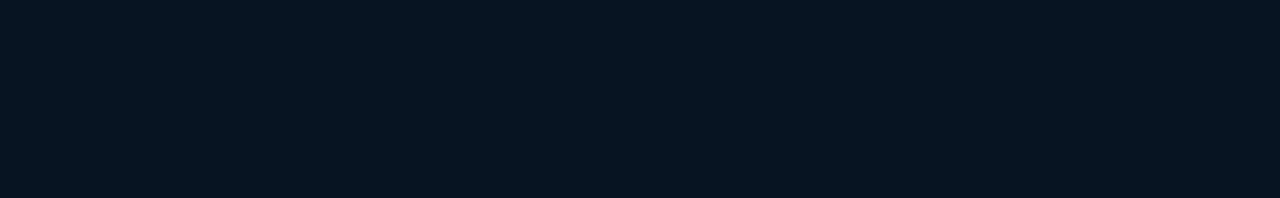
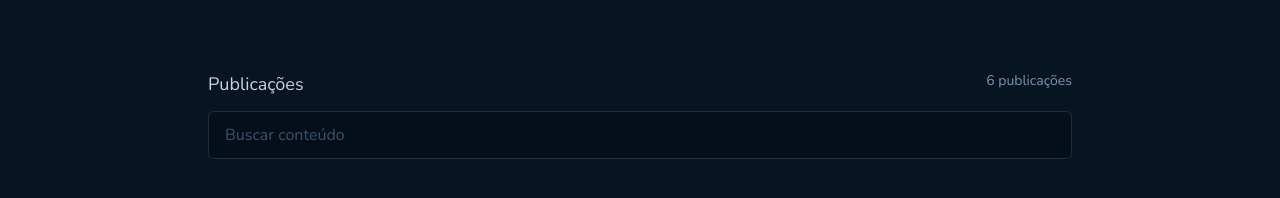
Before and after one commit to pedrOAlquimim/github-blog, a React (Vite) app: page / in a window 1280 px wide. Shown: the part 424-622 px from the top of the page. Built offline with nearby package versions, Linux system fonts and the light colour scheme.

Commit message:
seach form styles done

```diff
--- a/src/components/ExternalLink/styles.ts
+++ b/src/components/ExternalLink/styles.ts
@@ -5,6 +5,10 @@
   align-items: center;
   gap: 0.5rem;
   cursor: pointer;
+
+  &:hover {
+    border-bottom: 1px solid ${(props) => props.theme.blue};
+  }
 
   p {
     font-size: 0.75rem;
--- a/src/pages/Home/components/ProfileCard/styles.ts
+++ b/src/pages/Home/components/ProfileCard/styles.ts
@@ -22,6 +22,7 @@
   header {
     display: flex;
     justify-content: space-between;
+    align-items: center;
 
     h2 {
       color: ${(props) => props.theme['base-title']};
--- /dev/null
+++ b/src/pages/Home/components/SearchForm/index.tsx
@@ -0,0 +1,9 @@
+import { SearchFormContainer } from './styles'
+
+export function SearchForm() {
+  return (
+    <SearchFormContainer>
+      <input type="text" placeholder="Buscar conteúdo" />
+    </SearchFormContainer>
+  )
+}
--- /dev/null
+++ b/src/pages/Home/components/SearchForm/styles.ts
@@ -0,0 +1,20 @@
+import styled from 'styled-components'
+
+export const SearchFormContainer = styled.div`
+  input {
+    width: 100%;
+    padding: 0.75rem 1rem;
+    border-radius: 6px;
+    border: 1px solid ${(props) => props.theme['base-border']};
+    background: ${(props) => props.theme['base-input']};
+    color: ${(props) => props.theme['base-text']};
+
+    &:focus {
+      border-color: ${(props) => props.theme.blue};
+    }
+
+    &::placeholder {
+      color: ${(props) => props.theme['base-label']};
+    }
+  }
+`
--- a/src/pages/Home/index.tsx
+++ b/src/pages/Home/index.tsx
@@ -1,6 +1,7 @@
 import { Header } from '../../components/Header'
 import { ProfileCard } from './components/ProfileCard'
-import { HomeContainer } from './styles'
+import { SearchForm } from './components/SearchForm'
+import { HomeContainer, SearchContainer } from './styles'
 
 export function Home() {
   return (
@@ -9,6 +10,15 @@
 
       <HomeContainer>
         <ProfileCard />
+
+        <SearchContainer>
+          <div>
+            <p>Publicações</p>
+            <span>6 publicações</span>
+          </div>
+
+          <SearchForm />
+        </SearchContainer>
       </HomeContainer>
     </div>
   )
--- a/src/pages/Home/styles.ts
+++ b/src/pages/Home/styles.ts
@@ -5,3 +5,26 @@
   width: 100%;
   margin: 0 auto;
 `
+
+export const SearchContainer = styled.div`
+  margin-top: 4.5rem;
+  margin-bottom: 3rem;
+  display: flex;
+  flex-direction: column;
+  gap: 0.75rem;
+
+  > div {
+    display: flex;
+    justify-content: space-between;
+
+    p {
+      font-size: 1.125rem;
+      color: ${(props) => props.theme['base-subtitle']};
+    }
+
+    span {
+      font-size: 0.875rem;
+      color: ${(props) => props.theme['base-span']};
+    }
+  }
+`
--- a/src/styles/global.ts
+++ b/src/styles/global.ts
@@ -9,7 +9,6 @@
   }
   :focus {
     outline: 0;
-    box-shadow: 0 0 0 2px ${(props) => props.theme.blue};
   }
 
   body {
```
